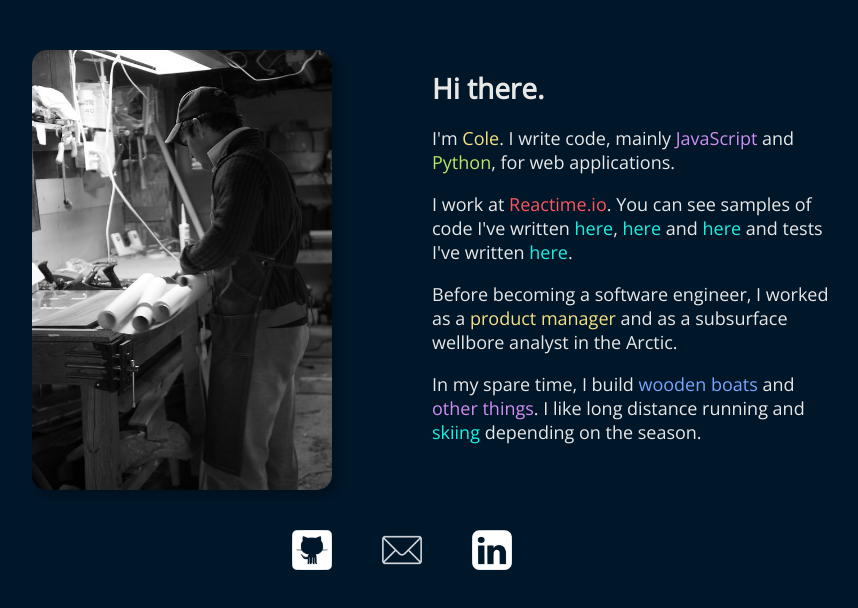
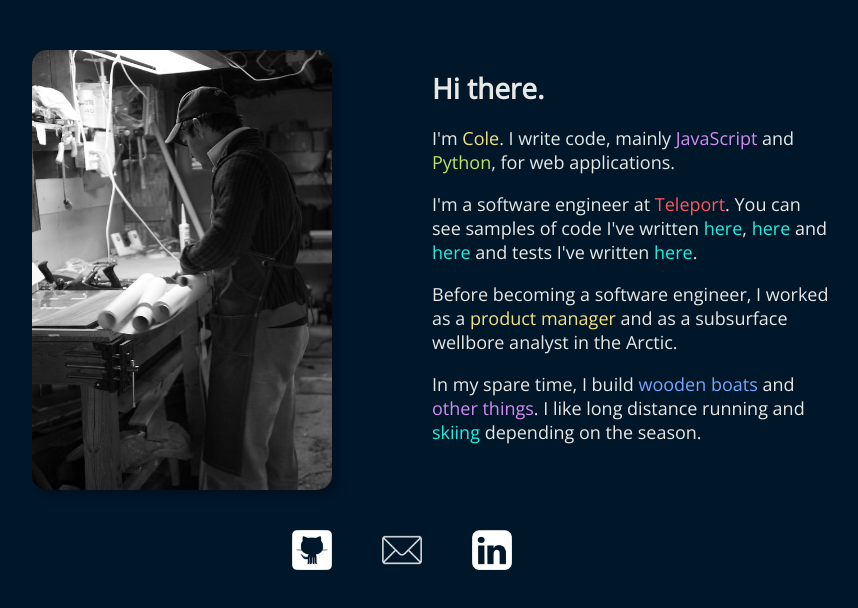
Before and after one commit to C-STYR/cs, a Next.js app: page / in a window 1280 px wide. Shown: the top 608 px of the page, without its empty margins (238-1096 px from the left). Built offline with nearby package versions, Linux system fonts and the light colour scheme.

Commit message:
updated intro

```diff
--- a/components/intro.tsx
+++ b/components/intro.tsx
@@ -9,7 +9,7 @@ const intro: JSX.Element =
       and <span style={{color: "#BDE666"}}>Python</span>, for web applications.
     </p>
     <p>
-      I work at <a href="https://reactime.io/" style={{color: "#FF555D"}}>Reactime.io</a>.
+      I'm a software engineer at <a href="https://goteleport.com" style={{color: "#FF555D"}}>Teleport</a>.
       You can see samples of code I've written <a href="https://github.com/open-source-labs/reactime/blob/master/src/app/components/ComponentMap.tsx"
       target="_blank" rel="noopener noreferrer">here</a>,
       <a href="https://github.com/open-source-labs/reactime/blob/master/src/app/components/WebMetrics.tsx"
```
